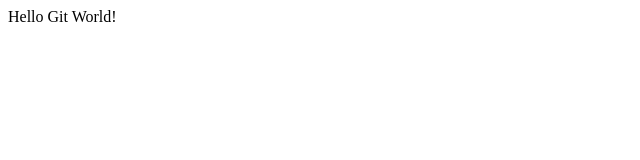
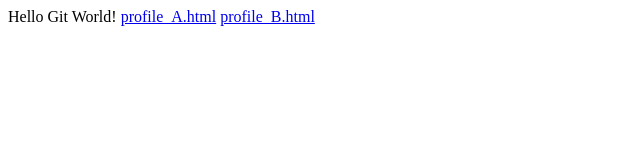
Before and after one commit to phatnguyen-281198/kadai1, a plain HTML site: page index.html in a window 1280 px wide. Shown: the whole page, without its empty margins (0-640 px from the left). Drawn offline with Linux system fonts and the light colour scheme.

Commit message:
タグ創りました

```diff
--- a/index.html
+++ b/index.html
@@ -2,5 +2,7 @@
 <html lang="ja">
 <body>
 	Hello Git World!
+	<a href="./profile_A.html">profile_A.html</a>
+	<a href="./profile_B.html">profile_B.html</a>
 </body>
 </html>
```
